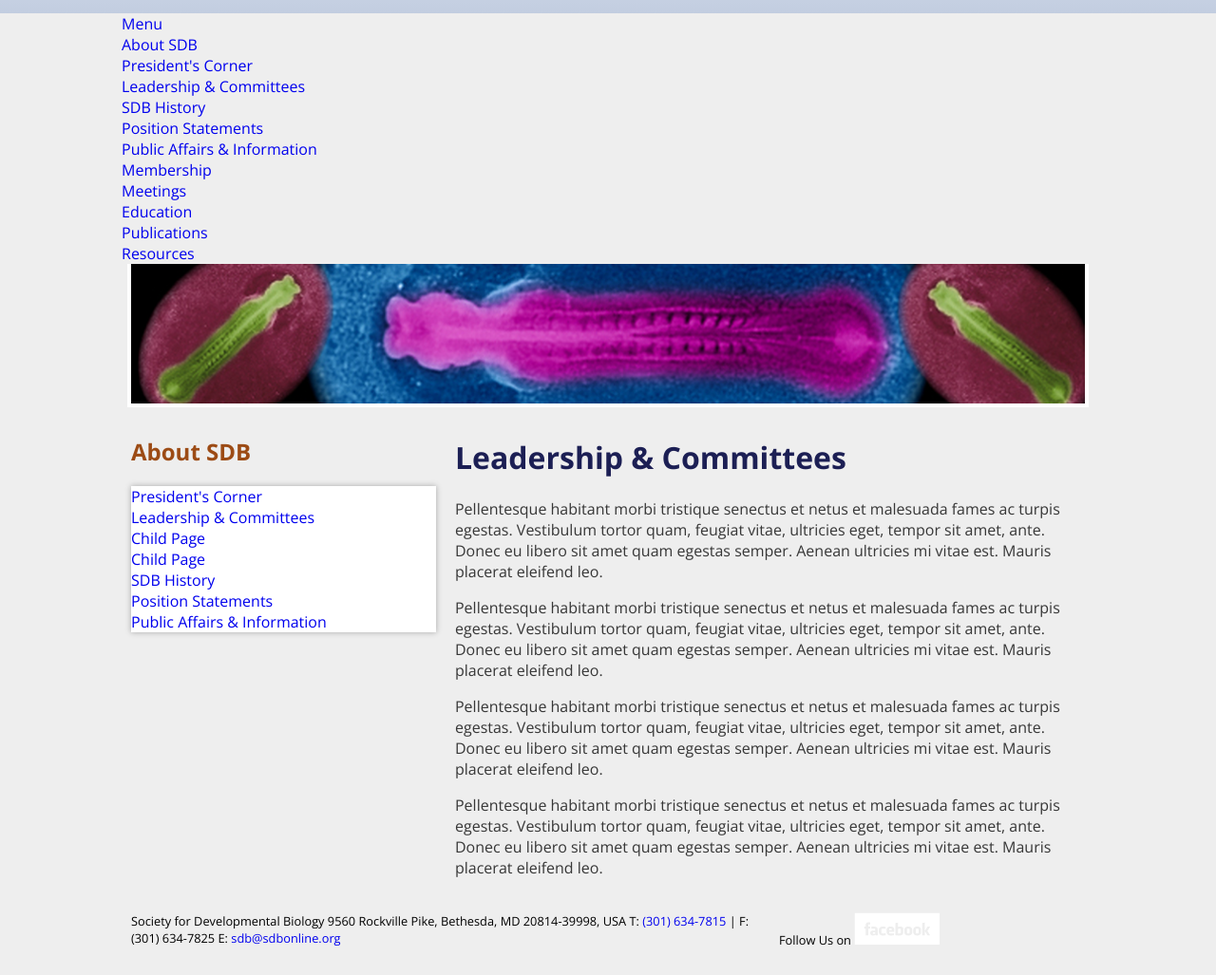
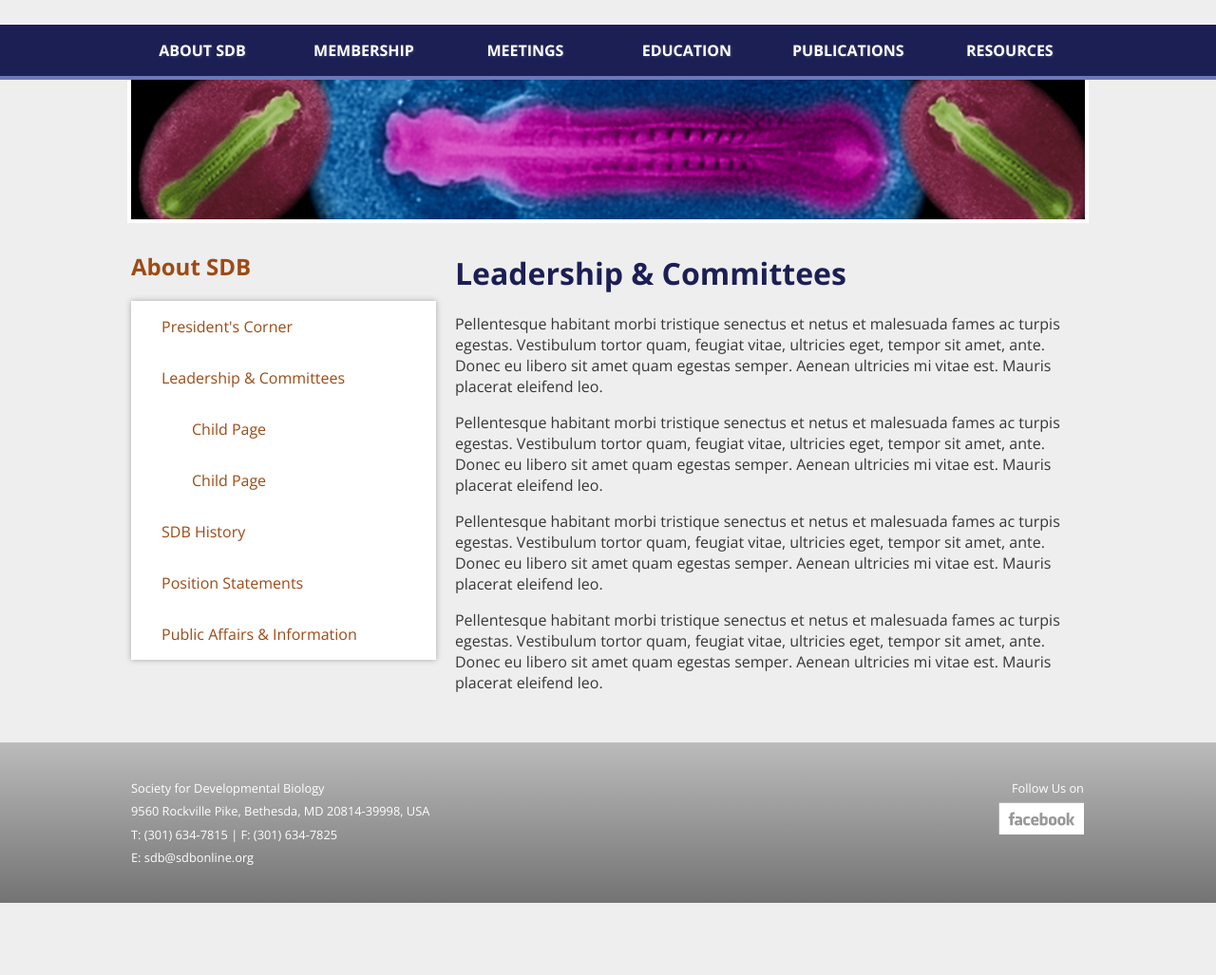
Before and after one commit to jshawl/sdb, a plain HTML site: page inner.html in a window 1280 px wide. Shown: the part 101-1128 px from the top of the page at 95% size. After the commit the page ends 1052 px from the top, so only its background shows below. Drawn offline with nearby package versions, Linux system fonts and the light colour scheme.

Commit message:
fixed inner.html html classes

```diff
--- a/css/main.css
+++ b/css/main.css
@@ -312,6 +312,9 @@ a {
  *	Tertiary Nav - Child nav of .nav--secondary{}
  */
 
+.nav--tertiary{
+	padding-left:2em;
+}
 
 .masthead-img{
     max-width:98%; /* save a littl room for the border */
@@ -425,10 +428,12 @@ input[type='search'],
 
 /* dark blue */
 h1,
-.nav--secondary li:hover a,
-.quick-links h2{
+.nav--secondary li:hover > a,
+.nav--tertiary li:hover a,
+.quick-links h2 {
     color:#1C1F54;
 }
+
 .dark {
   background:#1C1F54;
 }
@@ -452,7 +457,6 @@ header.top-header{
   color:#6D78B9;
 }
 .pw-border{
-  background
   border-bottom:4px solid #6D78B9;
 }
 
@@ -460,6 +464,7 @@ header.top-header{
 /* rusty orange */
 h2,
 .nav--secondary li a,
+.nav--tertiary li a,
 .carousel__title,
 .carousel__text,
 .carousel__subtitle,
--- a/inner.html
+++ b/inner.html
@@ -22,7 +22,7 @@
             <p class="chromeframe">You are using an <strong>outdated</strong> browser. Please <a href="http://browsehappy.com/">upgrade your browser</a> or <a href="http://www.google.com/chromeframe/?redirect=true">activate Google Chrome Frame</a> to improve your experience.</p>
         <![endif]-->
 
-        <header class='top-header clearfix'>
+        <header class='site-header cf'>
             <div class='wrapper'>
                 <a href="#" class='member-log-in'>Member log in</a>
                 <a href="./" class='logo'>
@@ -36,12 +36,12 @@
                 </form>
             </div>
         </header>
-        <nav class='main-nav'>
+        <nav class='dark pw-border'>
             <div class='wrapper'>
-                <ul class='parent'>
+                <ul class='nav--primary'>
                     <li class='js-toggle-menu nav-toggle'><a href='#toggle-menu' >Menu</a></li>
                     <li><a href='inner.html'>About SDB</a>
-                        <ul class='main-nav-submenu'>
+                        <ul class='nav--secondary shadow-box'>
                             <li><a href='#'>President's Corner</a></li>
                             <li><a href='#'>Leadership &amp; Committees</a>
                             </li>
@@ -63,18 +63,18 @@
         </div>
 
 
-        <div class='wrapper clearfix'>
+        <div class='wrapper'>
             <div class='grid-1-3'>
                 <div class='module'>
                     <h2>About SDB</h2>
                 <section class='shadow-box'>
-                    <ul class='main-nav-submenu'>
+                    <ul class='nav--secondary'>
                         <li><a href='#'>President's Corner</a></li>
                         <li><a href='#'>Leadership &amp; Committees</a>
-                            <ul>
-                                    <li><a href='#'>Child Page</a></li>
-                                    <li><a href='#'>Child Page</a></li>
-                                </ul>
+                            <ul class='nav--tertiary'>
+                                <li><a href='#'>Child Page</a></li>
+                                <li><a href='#'>Child Page</a></li>
+                            </ul>
                         </li>
                         <li><a href='#'>SDB History</a></li>
                         <li><a href='#'>Position Statements</a></li>
@@ -96,8 +96,8 @@
             </div>
         </div><!-- ends .wrapper -->
 
-        <footer>
-            <div class='wrapper clearfix'>
+        <footer class='site-footer'>
+            <div class='wrapper'>
                 <div class='grid-2-3'>
                     <div class='module'>
                         <span>Society for Developmental Biology</span>
```
Also changed, not shown: css/ideally.css (added).
